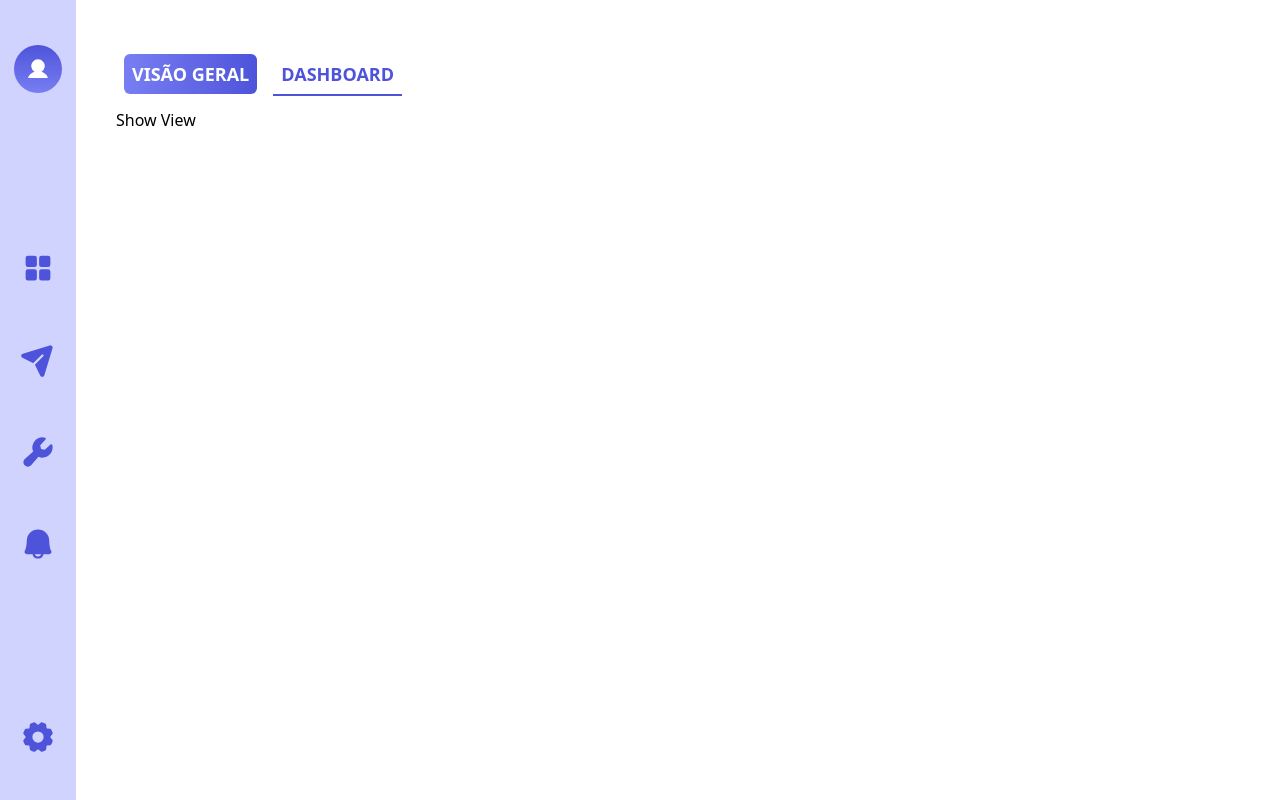
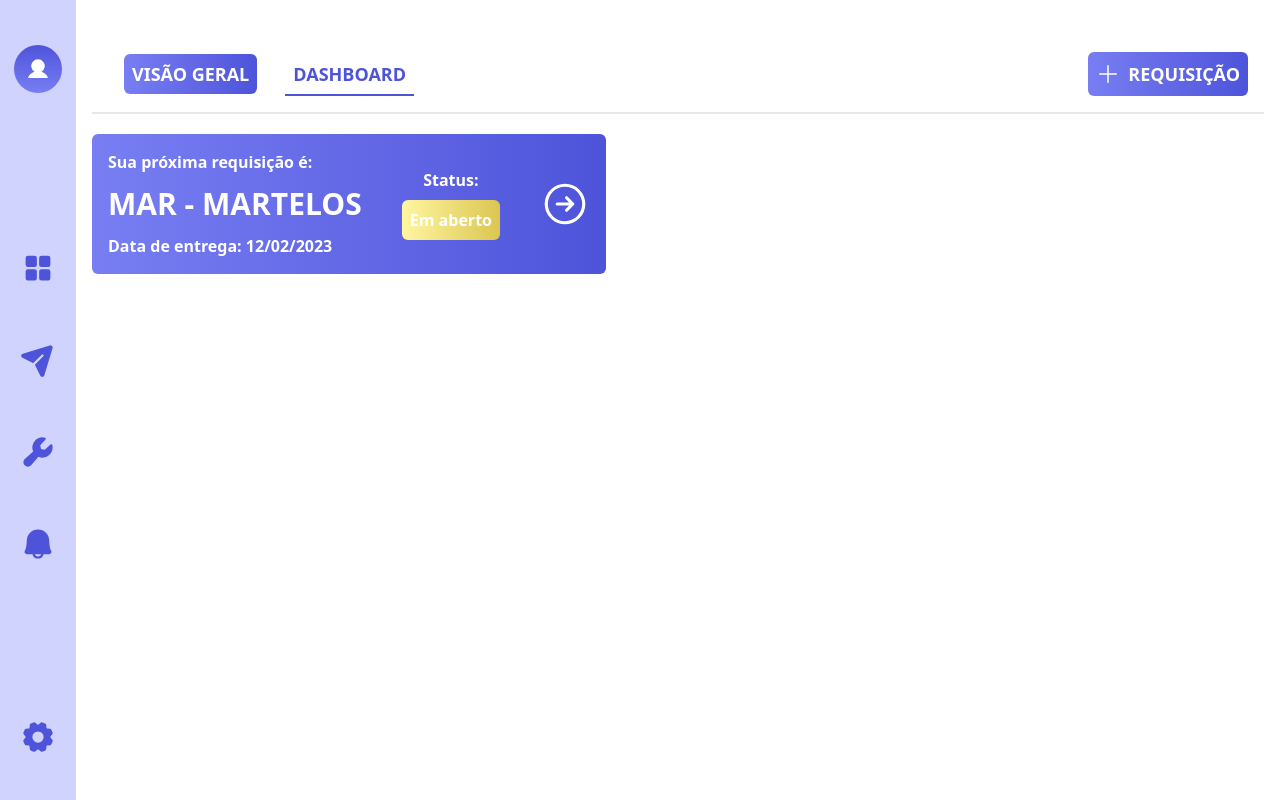
Before and after one commit to renan823/Aerotool-Front, a Next.js app: page /dashboard in a window 1280 px wide. Built offline with nearby package versions, Linux system fonts and the light colour scheme.

Commit message:
Feat: Closest request card

```diff
--- /dev/null
+++ b/src/components/AddRequest.jsx
@@ -0,0 +1,13 @@
+import { Plus } from "@phosphor-icons/react";
+import Link from "next/link";
+
+const AddRequest = () => {
+  return (
+    <Link href="/dashboard" className="p-2 items-center gap-x-2 flex flex-row bg-gradient-to-r from-accent to-primary rounded-md text-white  text-lg font-semibold cursor-pointer">
+      <Plus size={24} />
+      <span onClick={() => {}}>REQUISIÇÃO</span>
+    </Link>
+  );
+};
+
+export default AddRequest;
--- a/src/components/NavButton.jsx
+++ b/src/components/NavButton.jsx
@@ -5,7 +5,7 @@ const NavButtons = ({
   buttonText,
   isSelected,
 }) => {
-  let style = `${bgColor} p-2 text-white m-2 text-lg font-semibold `;
+  let style = `${bgColor} p-2 text-white m-2 text-lg font-semibold cursor-default`;
   if (isSelected) {
     return (
       <div>
@@ -15,7 +15,7 @@ const NavButtons = ({
       </div>
     );
   } else {
-    style = `${bgColor} p-2 text-primary m-2 text-lg font-semibold`
+    style = `${bgColor} p-2 text-primary m-2 text-lg font-semibold cursor-pointer`
     return (
       <div>
         <span className={style} onClick={() => setIsShowView(!isShowView)}>
--- /dev/null
+++ b/src/components/ShowView.jsx
@@ -0,0 +1,32 @@
+import React from "react";
+import { ArrowCircleRight } from "@phosphor-icons/react";
+
+const ShowView = () => {
+  return (
+    <div className="">
+      <div
+        className=" flex flex-row
+                    gap-10
+                    p-4
+                    bg-gradient-to-r from-accent to-primary rounded-md
+                    text-white
+                    font-semibold
+                    w-fit
+                    items-center"
+      >
+        <div className="flex flex-col gap-3">
+          <div className="">Sua próxima requisição é:</div>
+          <div className=" text-3xl">MAR - MARTELOS</div>
+          <div>Data de entrega: 12/02/2023</div>
+        </div>
+        <div className="text-center flex flex-col gap-2 ">
+            <div>Status:</div>
+            <div className="flex flex-row gap-1 p-2 bg-gradient-to-r to-warn from-warnAccent rounded-md text-white">Em aberto</div>
+        </div>
+        <ArrowCircleRight size={50}/>
+      </div>
+    </div>
+  );
+};
+
+export default ShowView;
--- a/src/pages/dashboard.jsx
+++ b/src/pages/dashboard.jsx
@@ -1,13 +1,17 @@
 import NavButtons from "@/components/NavButton";
 import { useState } from "react";
+import { Plus } from "@phosphor-icons/react";
+import AddRequest from "@/components/AddRequest";
+import ShowView from "@/components/ShowView";
 
 const Dashboard = () => {
   const [isShowView, setIsShowView] = useState(true);
 
   if (isShowView) {
     return (
-      <div className="p-10">
-        <div className="flex flex-row my-5">
+      <div className="p-4 w-full">
+        <div className="flex flex-row my-5 justify-between border-b-2 border-gray-200 p-4">
+          <div className="flex flex-row gap-3 p-2">
             <NavButtons
               isShowView={isShowView}
               setIsShowView={setIsShowView}
@@ -23,13 +27,16 @@ const Dashboard = () => {
               isSelected={false}
             />
           </div>
-        <h1>Show View</h1>
+          <AddRequest />
+        </div>
+        <ShowView />
       </div>
     );
   } else {
     return (
-        <div className="p-10">
-        <div className="flex flex-row my-5">
+      <div className="p-10 w-full">
+        <div className="flex flex-row my-5 justify-between items-center">
+          <div className="flex flex-row gap-3 p-2">
             <NavButtons
               isShowView={isShowView}
               setIsShowView={setIsShowView}
@@ -45,6 +52,7 @@ const Dashboard = () => {
               isSelected={true}
             />
           </div>
+        </div>
         <h1>Dashboard</h1>
       </div>
     );
```
Lines whose indentation alone changed are shown as unchanged.
